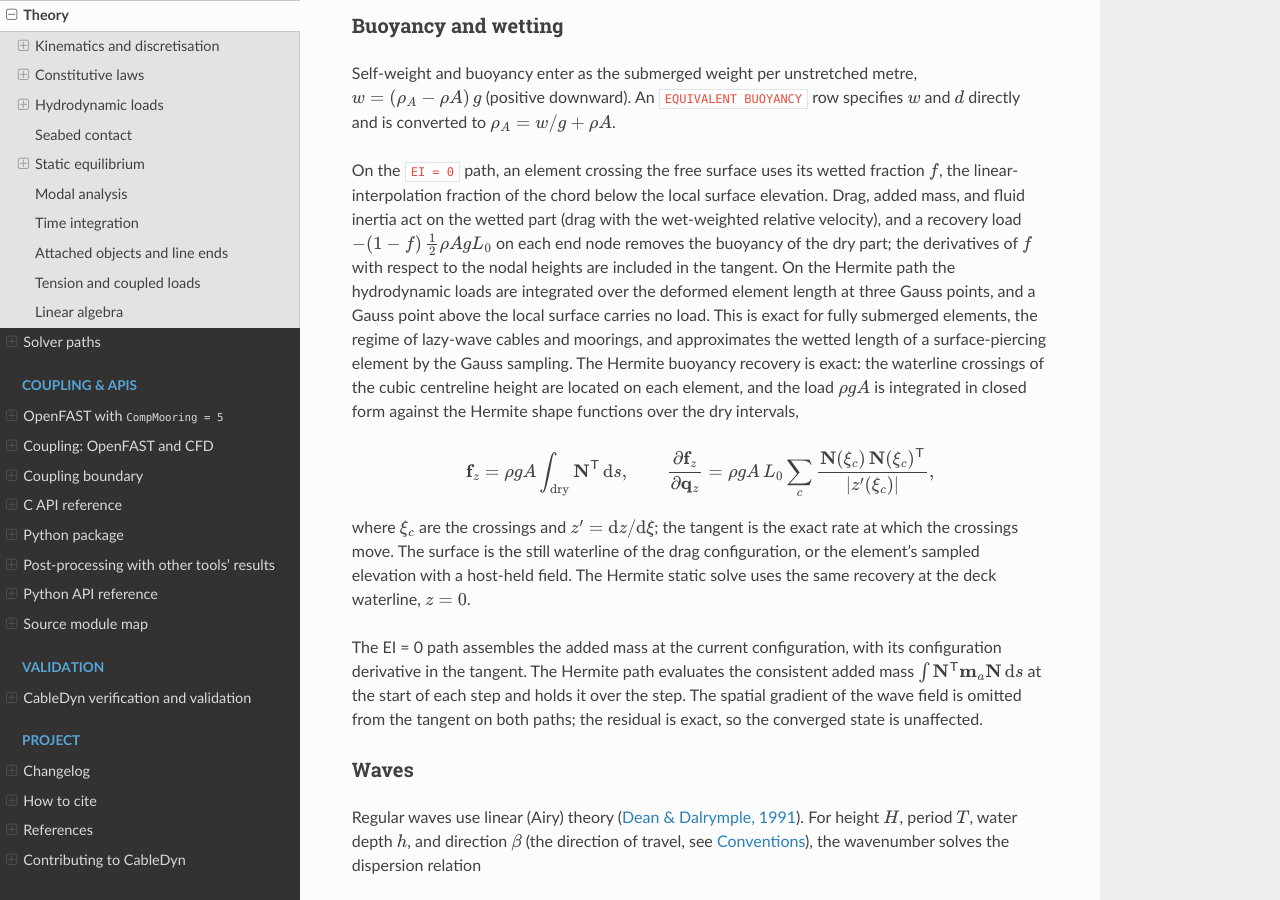
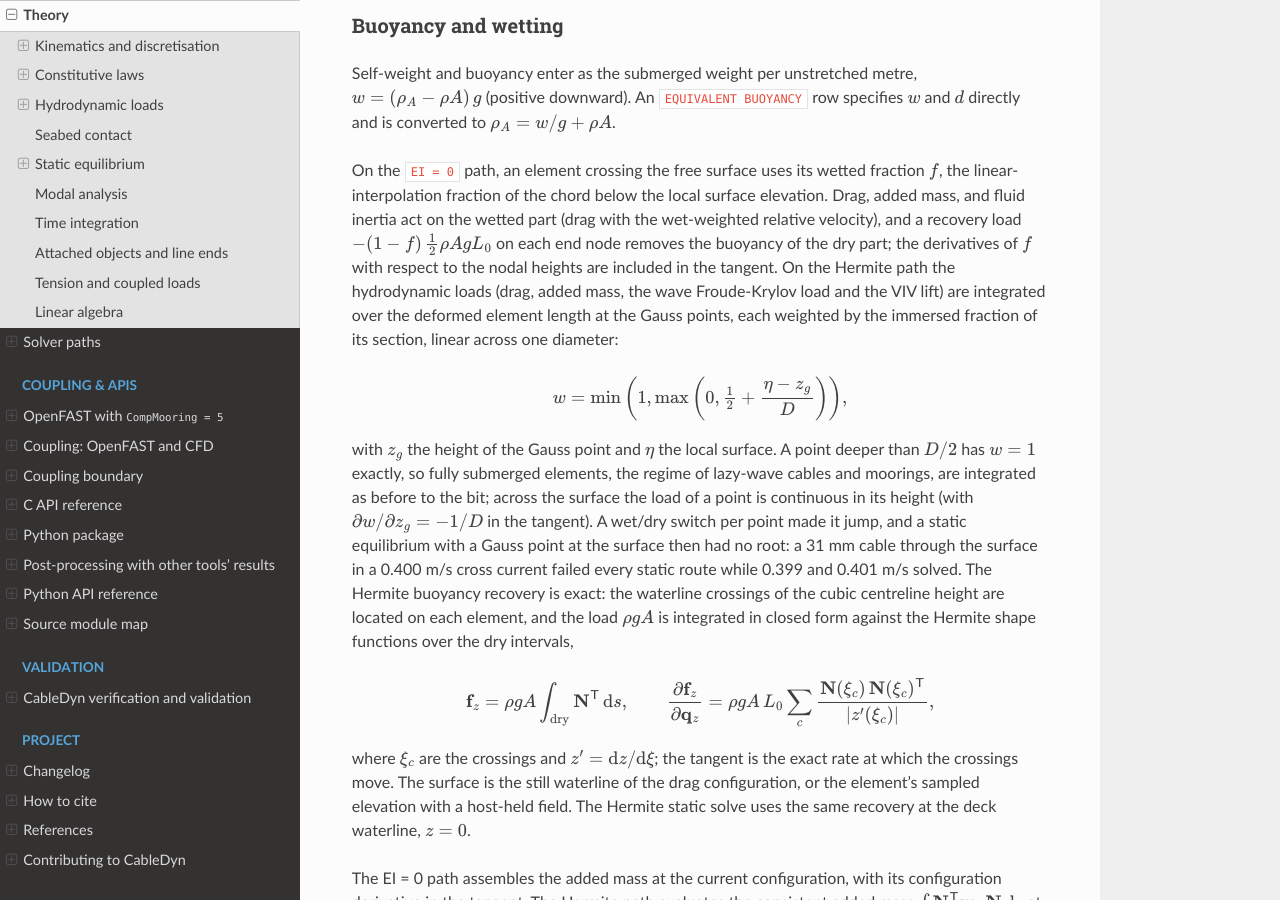
Before and after one commit to SMI-Lab-Inha/CableDyn, a Sphinx documentation site: the page built from doc/theory.rst, in a window 1280 px wide and 900 px high, scrolled down 26802 px. Built offline with Sphinx 7.4.7 and the Read the Docs theme 3.1.0, drawn with Linux system fonts in a browser that asks for light colours.

Commit message:
fix: continuous Gauss-point loads of a finite-EI line at the free surface
The statics of a finite-EI line through the free surface could fail at
isolated currents. Each Gauss point's hydrodynamic load switched on and
off at the waterline, so the residual jumped and an equilibrium with a
point at the surface had no root. A light lazy-wave cable (OD 31 mm,
0.919 kg/m, EI 0.217 N m^2, its top 0.75 m above the surface) in a
cross current solved at 0.399 and 0.401 m/s and failed every static
route at 0.400 m/s: the load stepping stopped at a drag fraction of
0.997, and Newton with the live drag stagnated at the same residual
from every start. 99, 101 and 120 elements solved; at 0.400 m/s the
third Gauss point of the element through the surface sat at z = 0
(-0.16 mm at 0.399 m/s, +0.13 mm at 0.401 m/s).

The drag, added mass, wave Froude-Krylov load and VIV lift of a Gauss
point now carry the immersed fraction of its section, linear across one
diameter about the surface (CD_HermiteCable_Immersion), with its
derivative in the Jacobians. A point deeper than D/2 has the fraction 1
exactly, so fully submerged elements are unchanged to the bit; the EI =
0 path already used a continuous wetted fraction. The VIV lift element
takes the diameter as an optional argument (without it, the old switch).

Gates:
- test_hermite_drag_dynamics E: an element through the surface: the
  position Jacobian matches central FD (1.6e-10), the load changes by
  at most 3.3e-4 of its size per 0.1 mm as the element moves through
  the surface (a switch jumped by a Gauss weight, 5/18 or 8/18), and a
  fully submerged element is unchanged to the bit;
- test_static_surface_crossing: the cable above at 21 currents,
  0.390-0.410 m/s: every speed solves, the deflection and top tension
  grow monotonically, and 0.400 m/s lies between its neighbours (the
  deck fails on dev at 0.400 m/s only).

The full suite passes unchanged under both BLAS kernels.

Signed-off-by: Jae Hoon Seo <jaehoon.seo@inha.ac.kr>

```diff
--- a/CMakeLists.txt
+++ b/CMakeLists.txt
@@ -1329,6 +1329,10 @@ add_executable(test_viv_wake_deck tests/test_viv_wake_deck.f90)
 target_link_libraries(test_viv_wake_deck PRIVATE cabledyn_core)
 add_test(NAME viv_wake_deck COMMAND test_viv_wake_deck WORKING_DIRECTORY ${CMAKE_BINARY_DIR})
 set_tests_properties(viv_wake_deck PROPERTIES LABELS "fortran;integration;dynamic;viv" TIMEOUT 1200)
+add_executable(test_static_surface_crossing tests/test_static_surface_crossing.f90)
+target_link_libraries(test_static_surface_crossing PRIVATE cabledyn_core)
+add_test(NAME static_surface_crossing COMMAND test_static_surface_crossing WORKING_DIRECTORY ${CMAKE_BINARY_DIR})
+set_tests_properties(static_surface_crossing PROPERTIES LABELS "fortran;integration;static" TIMEOUT 600)
 
 # VIV amplitude estimate (Thorsen et al. 2016, Eq. 8 and 9) and the amplitude tables.
 add_executable(test_viv_amplitude_kernel tests/test_viv_amplitude_kernel.f90)
--- a/doc/theory.rst
+++ b/doc/theory.rst
@@ -1451,11 +1451,22 @@ On the ``EI = 0`` path, an element crossing the free surface uses its wetted fra
 Drag, added mass, and fluid inertia act on the wetted part (drag with the wet-weighted relative
 velocity), and a recovery load :math:`-(1 - f)\,\tfrac{1}{2}\rho A g L_0` on each end node removes
 the buoyancy of the dry part; the derivatives of :math:`f` with respect to the nodal heights are
-included in the tangent. On the Hermite path the hydrodynamic loads are integrated over the
-deformed element length at three Gauss points, and a Gauss point above the local surface
-carries no load. This is exact for fully submerged elements, the regime of lazy-wave cables and
-moorings, and approximates the wetted length of a surface-piercing element by the Gauss
-sampling. The Hermite buoyancy recovery is exact: the waterline crossings of the cubic
+included in the tangent. On the Hermite path the hydrodynamic loads (drag, added mass, the wave
+Froude-Krylov load and the VIV lift) are integrated over the deformed element length at the
+Gauss points, each weighted by the immersed fraction of its section, linear across one diameter:
+
+.. math::
+
+   w = \min\left(1, \max\left(0, \tfrac12 + \frac{\eta - z_g}{D}\right)\right),
+
+with :math:`z_g` the height of the Gauss point and :math:`\eta` the local surface. A point
+deeper than :math:`D/2` has :math:`w = 1` exactly, so fully submerged elements, the regime of
+lazy-wave cables and moorings, are integrated as before to the bit; across the surface the load
+of a point is continuous in its height (with :math:`\partial w/\partial z_g = -1/D` in the
+tangent). A wet/dry switch per point made it jump, and a static equilibrium with a Gauss point at
+the surface then had no root: a 31 mm cable through the surface in a 0.400 m/s cross current
+failed every static route while 0.399 and 0.401 m/s solved. The Hermite buoyancy recovery is
+exact: the waterline crossings of the cubic
 centreline height are located on each element, and the load :math:`\rho g A` is integrated in
 closed form against the Hermite shape functions over the dry intervals,
 
```
Also changed, not shown: CHANGELOG.md (+11 -0 lines), 3 other files.
